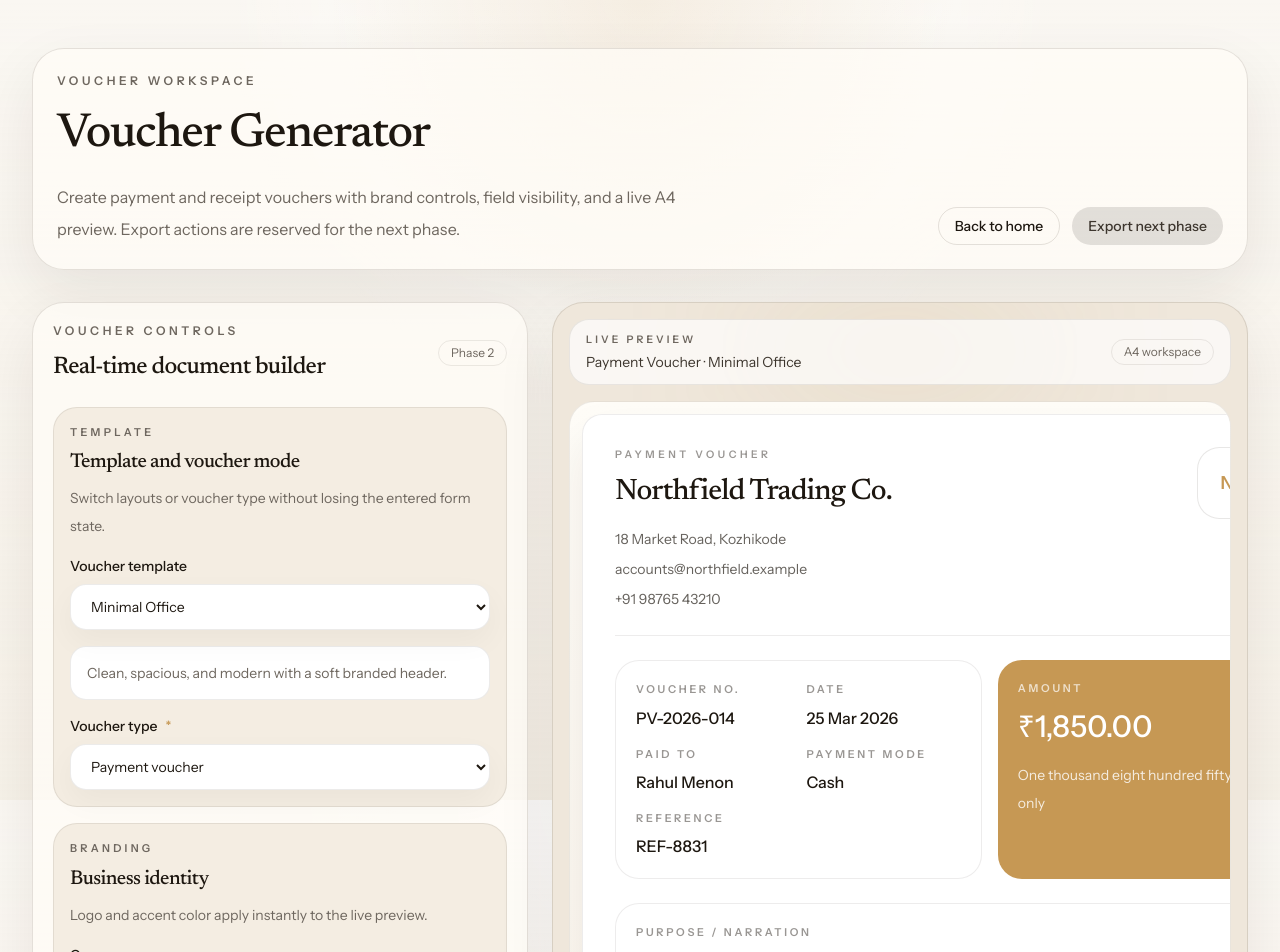
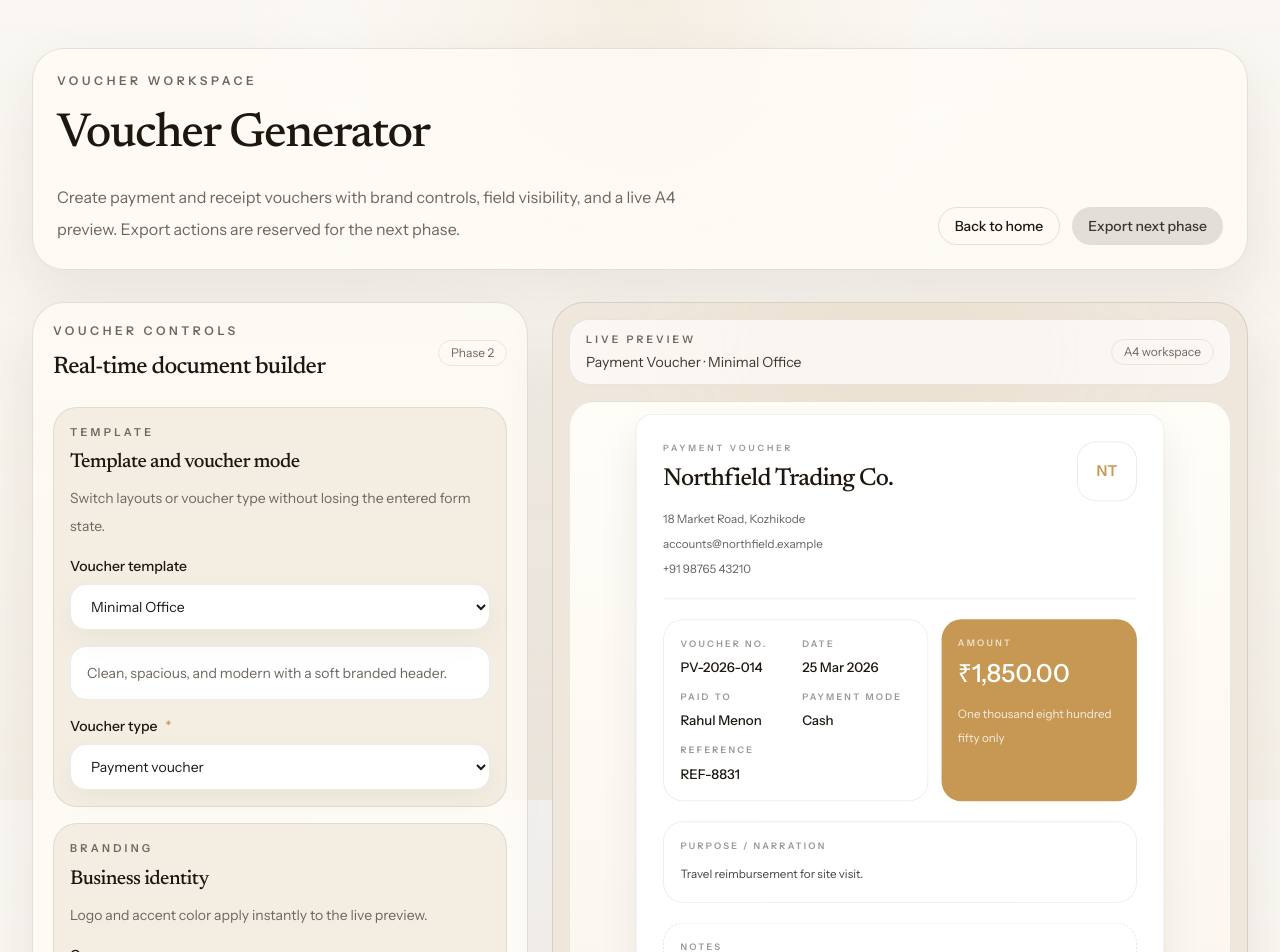
Before and after one commit to Fenar7/PaySlip_Generator, a Next.js app: page /voucher in a window 1280 px wide. Shown: the top 952 px of the page. Built offline with nearby package versions, Linux system fonts and the light colour scheme.

Commit message:
Fix voucher preview scaling overflow

```diff
--- a/src/components/document/document-preview-surface.tsx
+++ b/src/components/document/document-preview-surface.tsx
@@ -1,4 +1,7 @@
+"use client";
+
 import type { ReactNode } from "react";
+import { useEffect, useMemo, useRef, useState } from "react";
 
 type DocumentPreviewSurfaceProps = {
   title: string;
@@ -6,16 +9,50 @@ type DocumentPreviewSurfaceProps = {
   children: ReactNode;
 };
 
+const DOCUMENT_WIDTH = 794;
+const DOCUMENT_MIN_HEIGHT = 1122;
+
 export function DocumentPreviewSurface({
   title,
   templateName,
   children,
 }: DocumentPreviewSurfaceProps) {
+  const viewportRef = useRef<HTMLDivElement | null>(null);
+  const [scale, setScale] = useState(1);
+
+  useEffect(() => {
+    const viewport = viewportRef.current;
+
+    if (!viewport) {
+      return;
+    }
+
+    const updateScale = () => {
+      const nextScale = Math.min(1, viewport.clientWidth / DOCUMENT_WIDTH);
+      setScale(nextScale);
+    };
+
+    updateScale();
+
+    const observer = new ResizeObserver(() => {
+      updateScale();
+    });
+
+    observer.observe(viewport);
+
+    return () => observer.disconnect();
+  }, []);
+
+  const scaledHeight = useMemo(
+    () => Math.max(420, Math.ceil(DOCUMENT_MIN_HEIGHT * scale)),
+    [scale],
+  );
+
   return (
     <div className="relative overflow-hidden rounded-[2rem] border border-[var(--border-strong)] bg-[var(--paper)] p-4 shadow-[var(--shadow-card)]">
       <div className="absolute inset-x-10 top-0 h-24 rounded-full bg-[radial-gradient(circle,rgba(198,152,84,0.18),transparent_70%)] blur-3xl" />
       <div className="relative space-y-4">
-        <div className="flex items-center justify-between rounded-[1.25rem] border border-[var(--border-soft)] bg-white/68 px-4 py-3">
+        <div className="flex flex-wrap items-center justify-between gap-3 rounded-[1.25rem] border border-[var(--border-soft)] bg-white/68 px-4 py-3">
           <div>
             <p className="text-[0.65rem] font-semibold uppercase tracking-[0.3em] text-[var(--muted-foreground)]">
               Live preview
@@ -29,9 +66,26 @@ export function DocumentPreviewSurface({
           </span>
         </div>
 
-        <div className="overflow-x-auto rounded-[1.6rem] border border-[var(--border-soft)] bg-[linear-gradient(180deg,#fffdf8,#f8f2e8)] p-3">
-          <div className="mx-auto min-h-[1080px] w-full min-w-[720px] max-w-[794px] rounded-[1.25rem] border border-[rgba(29,23,16,0.08)] bg-white p-8 shadow-[0_24px_48px_rgba(38,30,20,0.08)] [--voucher-ink:#1d1710] [--voucher-accent:var(--accent)]">
-            {children}
+        <div
+          ref={viewportRef}
+          data-testid="document-preview-viewport"
+          className="overflow-hidden rounded-[1.6rem] border border-[var(--border-soft)] bg-[linear-gradient(180deg,#fffdf8,#f8f2e8)] p-3"
+        >
+          <div
+            className="mx-auto flex justify-center"
+            style={{ minHeight: `${scaledHeight}px` }}
+          >
+            <div
+              className="rounded-[1.25rem] border border-[rgba(29,23,16,0.08)] bg-white p-8 shadow-[0_24px_48px_rgba(38,30,20,0.08)] [--voucher-ink:#1d1710] [--voucher-accent:var(--accent)]"
+              style={{
+                width: `${DOCUMENT_WIDTH}px`,
+                minHeight: `${DOCUMENT_MIN_HEIGHT}px`,
+                transform: `scale(${scale})`,
+                transformOrigin: "top center",
+              }}
+            >
+              {children}
+            </div>
           </div>
         </div>
       </div>
--- a/vitest.setup.ts
+++ b/vitest.setup.ts
@@ -1 +1,9 @@
 import "@testing-library/jest-dom/vitest";
+
+class ResizeObserverMock {
+  observe() {}
+  unobserve() {}
+  disconnect() {}
+}
+
+globalThis.ResizeObserver = ResizeObserverMock as typeof ResizeObserver;
```
Also changed, not shown: 1 other file (tests, documents, lock files or other folders).
